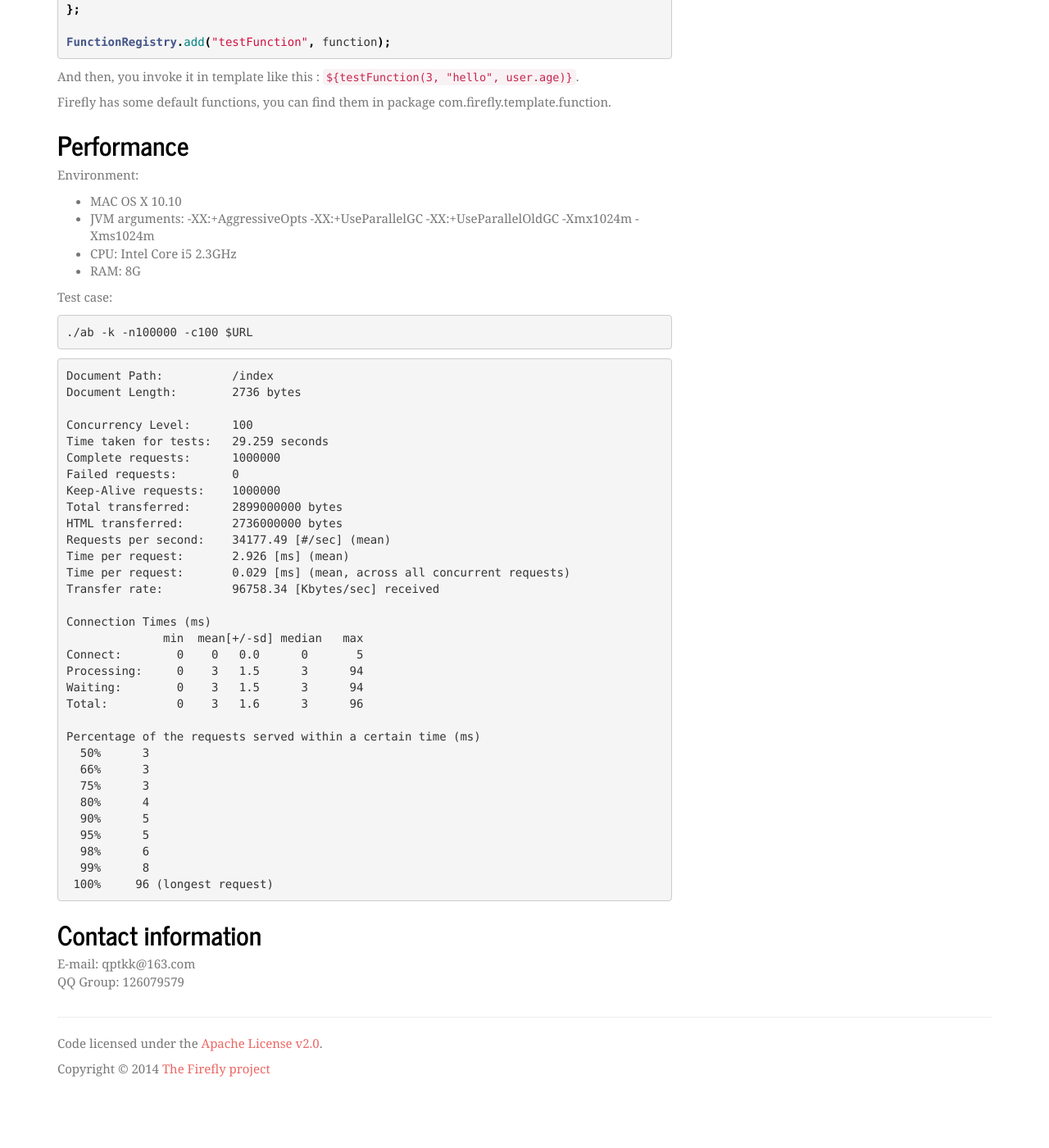
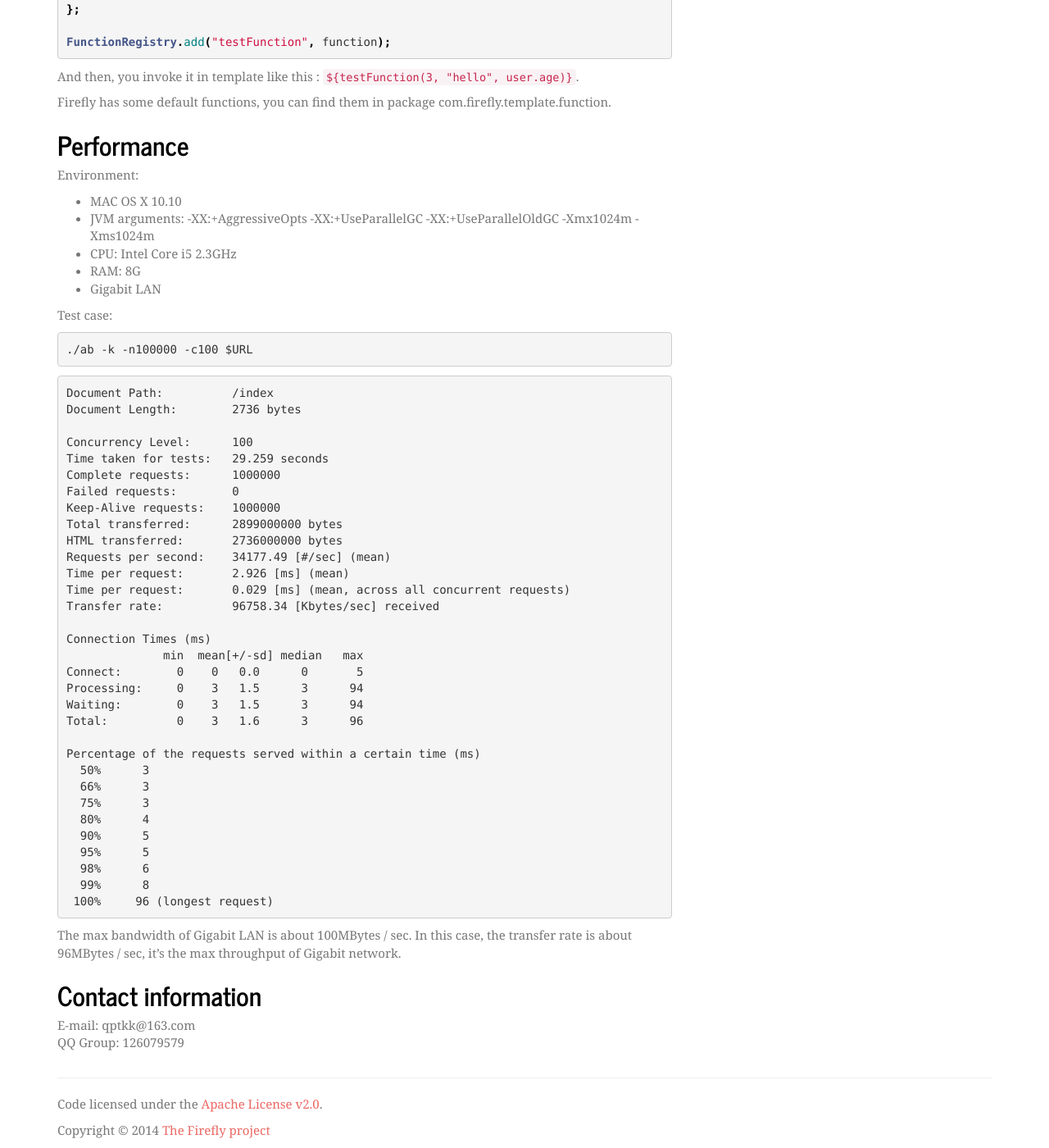
Before and after one commit to hypercube1024/firefly, a Jekyll site: the page built from _docs/firefly-guide.md, in a window 1280 px wide and 1400 px high, scrolled down 17333 px. Shown: the whole window at 82% size. Built offline with Jekyll 4.4.1, drawn with Linux system fonts in a browser that asks for light colours; before the commit the page ends 18658 px from its top, so only the background shows below that.

Commit message:
add description of performance test

```diff
--- a/_docs/firefly-guide.md
+++ b/_docs/firefly-guide.md
@@ -933,6 +933,7 @@ Environment:
  * JVM arguments: -XX:+AggressiveOpts -XX:+UseParallelGC -XX:+UseParallelOldGC -Xmx1024m -Xms1024m
  * CPU: Intel Core i5 2.3GHz
  * RAM: 8G
+ * Gigabit LAN
 
 Test case:
 {% highlight text %}
@@ -973,7 +974,7 @@ Percentage of the requests served within a certain time (ms)
   99%      8
  100%     96 (longest request)
 {% endhighlight %}
-
+The max bandwidth of Gigabit LAN is about 100MBytes / sec. In this case, the transfer rate is about 96MBytes / sec, it's the max throughput of Gigabit network.
 
 ##Contact information
 E-mail: qptkk@163.com
```
